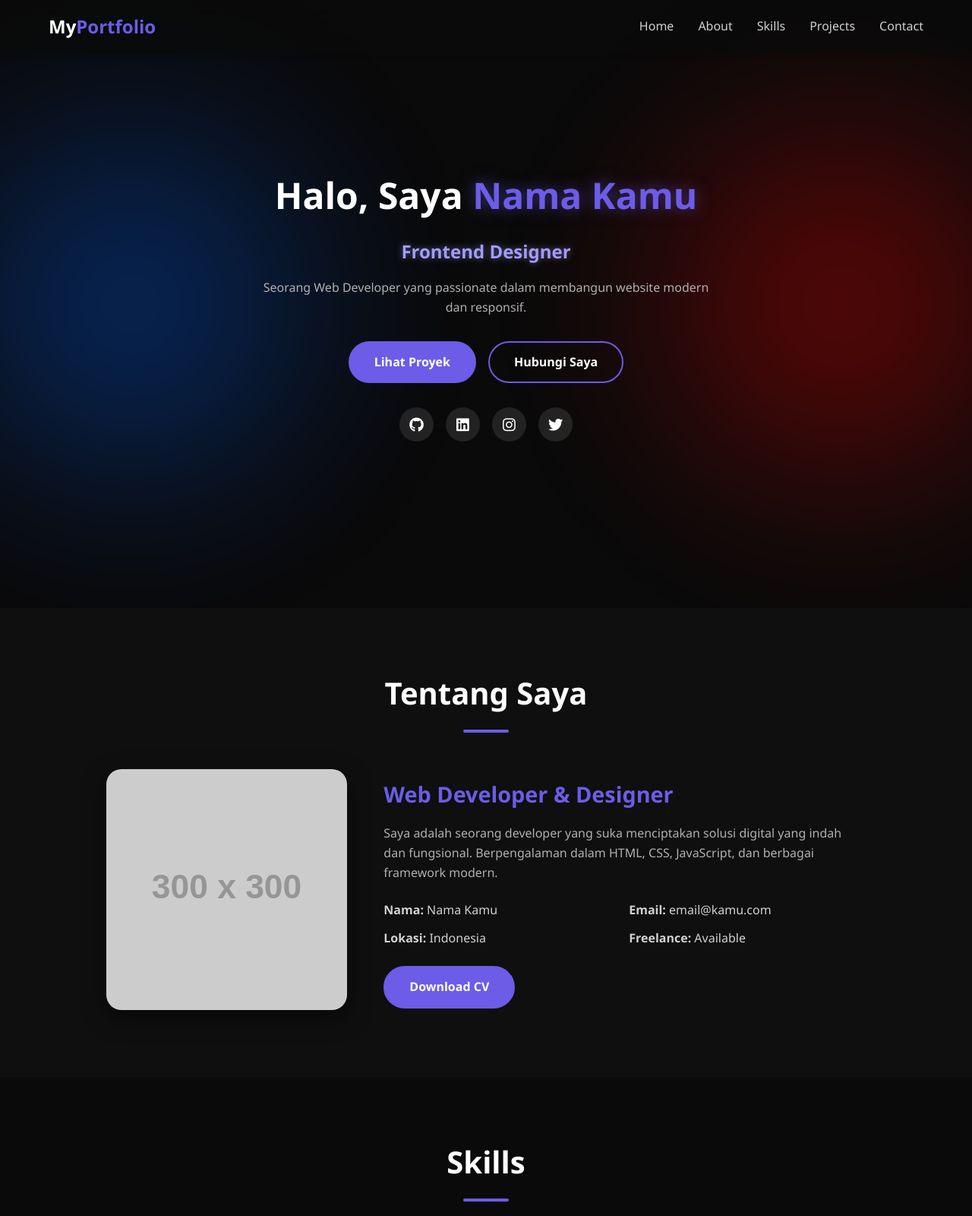
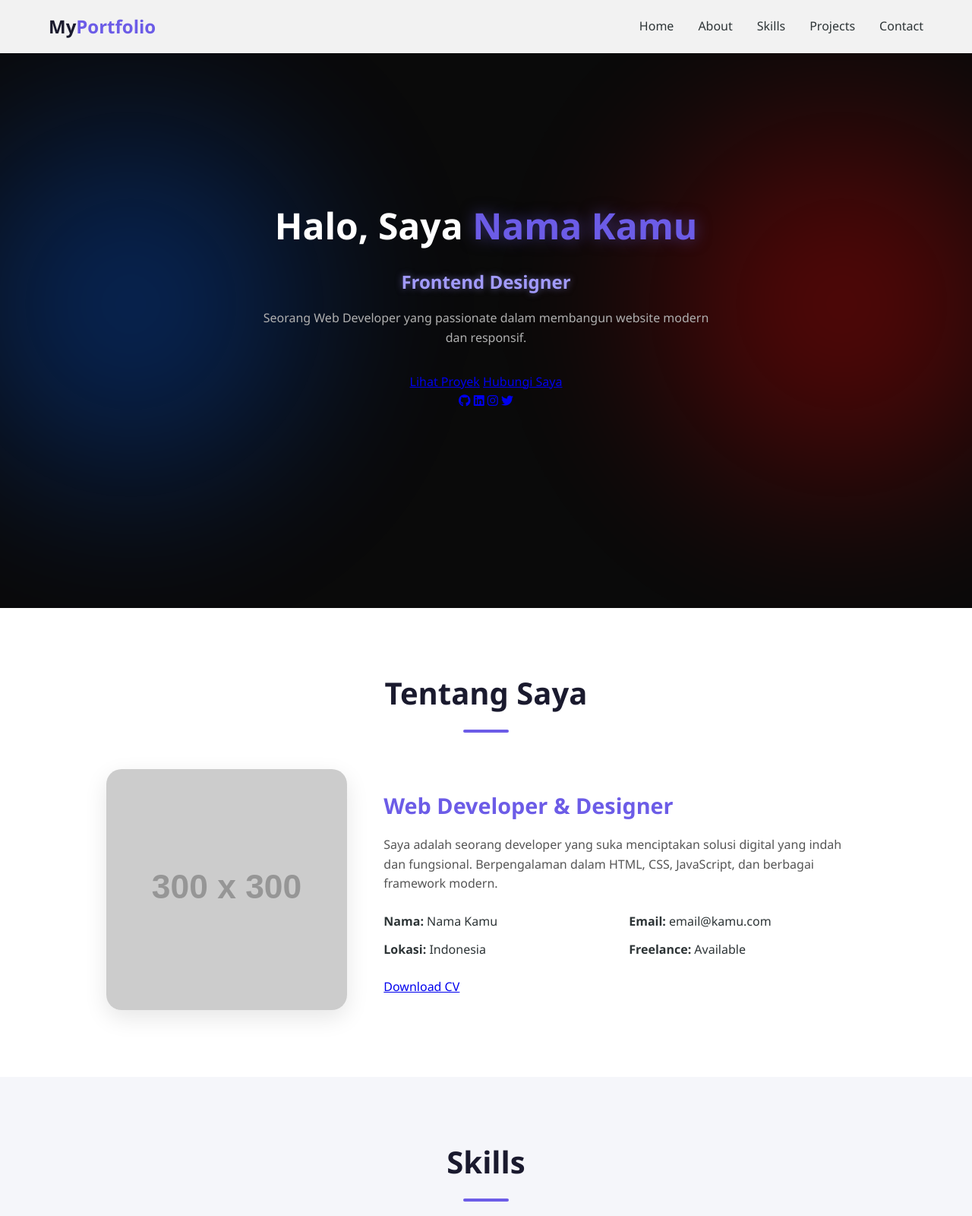
Before and after one commit to MiguelAnoRijalo/Rijal-Project, a plain HTML site: page index.html in a window 1280 px wide. Shown: the top 1600 px of the page at 76% size. Drawn offline with Linux system fonts and the light colour scheme; placeholder pictures from the web are drawn by us.

Commit message:
Update style.css

```diff
--- a/style.css
+++ b/style.css
@@ -1,6 +1,4 @@
-/* =========================================
-   1. RESET & BASE (Perbaikan Garis Putih)
-   ========================================= */
+/* Reset & Base */
 * {
     margin: 0;
     padding: 0;
@@ -16,22 +14,15 @@
     --text: #2d3436;
 }
 
-html {
-    scroll-behavior: smooth;
-    overflow-x: hidden;
+html { scroll-behavior: smooth; }
+
+body {
+    background: var(--light);
+    color: var(--text);
+    line-height: 1.6;
 }
 
-body {
-    background-color: #0a0a0a; /* Background hitam global */
-    color: #f5f6fa;
-    line-height: 1.6;
-    width: 100%;
-    overflow-x: hidden; /* Mencegah scroll samping / garis putih */
-}
-
-/* =========================================
-   2. NAVBAR
-   ========================================= */
+/* Navbar */
 .navbar {
     position: fixed;
     top: 0;
@@ -40,16 +31,16 @@ body {
     justify-content: space-between;
     align-items: center;
     padding: 1rem 5%;
-    background: rgba(10, 10, 10, 0.8); /* Navbar transparan gelap */
+    background: rgba(255,255,255,0.95);
     backdrop-filter: blur(10px);
-    box-shadow: 0 2px 10px rgba(0,0,0,0.5);
+    box-shadow: 0 2px 10px rgba(0,0,0,0.05);
     z-index: 1000;
 }
 
 .logo {
     font-size: 1.5rem;
     font-weight: 700;
-    color: #ffffff;
+    color: var(--dark);
 }
 
 .logo span { color: var(--primary); }
@@ -62,7 +53,7 @@ body {
 
 .nav-links a {
     text-decoration: none;
-    color: #d1d1d1;
+    color: var(--text);
     font-weight: 500;
     transition: color 0.3s;
 }
@@ -73,12 +64,9 @@ body {
     display: none;
     font-size: 1.5rem;
     cursor: pointer;
-    color: #ffffff;
 }
 
-/* =========================================
-   3. HERO SECTION (Background Hitam & Glow)
-   ========================================= */
+/* Hero Section - Background Hitam dengan Glow Merah & Biru */
 .hero {
     min-height: 100vh;
     display: flex;
@@ -86,13 +74,13 @@ body {
     justify-content: center;
     text-align: center;
     padding: 0 5%;
-    background: #0a0a0a;
+    background: #0a0a0a; /* Hitam pekat */
     position: relative;
-    overflow: hidden; /* Mengunci cahaya agar tidak bocor */
-    width: 100%;
+    overflow: hidden;
+    color: white;
 }
 
-/* Cahaya Merah di Kanan */
+/* Efek cahaya merah di kanan */
 .hero::before {
     content: '';
     position: absolute;
@@ -108,7 +96,7 @@ body {
     animation: pulseRed 4s ease-in-out infinite;
 }
 
-/* Cahaya Biru di Kiri */
+/* Efek cahaya biru di kiri */
 .hero::after {
     content: '';
     position: absolute;
@@ -124,6 +112,13 @@ body {
     animation: pulseBlue 4s ease-in-out infinite;
 }
 
+/* Pastikan konten di atas cahaya */
+.hero-content {
+    position: relative;
+    z-index: 1;
+}
+
+/* Animasi pulse agar cahaya terasa hidup */
 @keyframes pulseRed {
     0%, 100% { opacity: 0.7; transform: translateY(-50%) scale(1); }
     50% { opacity: 1; transform: translateY(-50%) scale(1.2); }
@@ -134,115 +129,33 @@ body {
     50% { opacity: 1; transform: translateY(-50%) scale(1.2); }
 }
 
-/* Konten di atas cahaya */
-.hero-content {
-    position: relative;
-    z-index: 1;
+/* Sesuaikan warna teks agar kontras dengan background hitam */
+.hero-content h1 {
+    color: white;
+    font-size: 3rem;
+    margin-bottom: 1rem;
 }
 
-.hero-content h1 {
-    font-size: 3rem;
-    margin-bottom: 1rem;
-    color: #ffffff;
-}
-
-.highlight {
-    color: var(--primary);
+.hero-content h1 .highlight {
+    color: #6c5ce7;
     text-shadow: 0 0 20px rgba(108, 92, 231, 0.5);
 }
 
+.hero-content p {
+    color: #b0b0b0;
+    max-width: 600px;
+    margin: 0 auto 2rem;
+}
+
 .typing-text {
+    color: #a29bfe;
     font-size: 1.5rem;
-    color: var(--secondary);
     margin-bottom: 1rem;
     min-height: 2rem;
     text-shadow: 0 0 10px rgba(162, 155, 254, 0.5);
 }
 
-.hero-content p {
-    max-width: 600px;
-    margin: 0 auto 2rem;
-    color: #b0b0b0;
-}
-
-/* =========================================
-   4. TOMBOL & SOSIAL MEDIA (Perbaikan)
-   ========================================= */
-.hero-buttons {
-    display: flex;
-    gap: 1rem;
-    justify-content: center;
-    margin-bottom: 2rem;
-    margin-top: 2rem;
-}
-
-.btn {
-    display: inline-block;
-    padding: 0.8rem 2rem;
-    border-radius: 30px;
-    text-decoration: none;
-    font-weight: 600;
-    transition: all 0.3s;
-    border: 2px solid transparent;
-    cursor: pointer;
-    font-size: 1rem;
-}
-
-.btn-primary {
-    background: var(--primary);
-    color: #ffffff !important;
-    border-color: var(--primary);
-}
-
-.btn-primary:hover {
-    background: var(--secondary);
-    border-color: var(--secondary);
-    transform: translateY(-3px);
-    box-shadow: 0 10px 20px rgba(108,92,231,0.3);
-}
-
-.btn-outline {
-    border: 2px solid var(--primary);
-    color: #ffffff !important;
-    background: transparent;
-}
-
-.btn-outline:hover {
-    background: var(--primary);
-    color: #ffffff !important;
-    transform: translateY(-3px);
-}
-
-.social-links {
-    display: flex;
-    gap: 1rem;
-    justify-content: center;
-    margin-top: 1rem;
-}
-
-.social-links a {
-    width: 45px;
-    height: 45px;
-    display: flex;
-    align-items: center;
-    justify-content: center;
-    border-radius: 50%;
-    background: rgba(255, 255, 255, 0.1);
-    color: #ffffff;
-    text-decoration: none;
-    font-size: 1.2rem;
-    transition: all 0.3s;
-}
-
-.social-links a:hover {
-    background: var(--primary);
-    color: #ffffff;
-    transform: translateY(-5px);
-}
-
-/* =========================================
-   5. SECTION LAINNYA (About, Skills, Projects)
-   ========================================= */
+/* Section */
 section {
     padding: 5rem 5%;
 }
@@ -251,7 +164,7 @@ section {
     text-align: center;
     font-size: 2.5rem;
     margin-bottom: 3rem;
-    color: #ffffff;
+    color: var(--dark);
     position: relative;
 }
 
@@ -266,7 +179,7 @@ section {
 }
 
 /* About */
-.about { background: #0f0f0f; }
+.about { background: white; }
 
 .about-content {
     display: grid;
@@ -280,7 +193,7 @@ section {
 .about-img img {
     width: 100%;
     border-radius: 20px;
-    box-shadow: 0 10px 30px rgba(0,0,0,0.5);
+    box-shadow: 0 10px 30px rgba(0,0,0,0.1);
 }
 
 .about-text h3 {
@@ -289,14 +202,13 @@ section {
     color: var(--primary);
 }
 
-.about-text p { margin-bottom: 1.5rem; color: #b0b0b0; }
+.about-text p { margin-bottom: 1.5rem; color: #555; }
 
 .about-info {
     display: grid;
     grid-template-columns: 1fr 1fr;
     gap: 0.7rem;
     margin-bottom: 1.5rem;
-    color: #d1d1d1;
 }
 
 /* Skills */
@@ -309,13 +221,12 @@ section {
 }
 
 .skill-card {
-    background: #1a1a1a;
+    background: white;
     padding: 2rem;
     text-align: center;
     border-radius: 15px;
-    box-shadow: 0 5px 20px rgba(0,0,0,0.3);
+    box-shadow: 0 5px 20px rgba(0,0,0,0.05);
     transition: all 0.3s;
-    color: #ffffff;
 }
 
 .skill-card:hover {
@@ -330,7 +241,7 @@ section {
 }
 
 /* Projects */
-.projects { background: #0f0f0f; }
+.projects { background: white; }
 
 .projects-grid {
     display: grid;
@@ -341,24 +252,26 @@ section {
 }
 
 .project-card {
-    background: #1a1a1a;
+    background: var(--light);
     border-radius: 15px;
     overflow: hidden;
-    box-shadow: 0 5px 20px rgba(0,0,0,0.3);
+    box-shadow: 0 5px 20px rgba(0,0,0,0.08);
     transition: all 0.3s;
 }
 
 .project-card:hover {
     transform: translateY(-10px);
-    box-shadow: 0 15px 30px rgba(0,0,0,0.5);
+    box-shadow: 0 15px 30px rgba(0,0,0,0.15);
 }
 
-.project-img { height: 180px; }
+.project-img {
+    height: 180px;
+}
 
 .project-info { padding: 1.5rem; }
 
-.project-info h3 { margin-bottom: 0.5rem; color: #ffffff; }
-.project-info p { color: #b0b0b0; margin-bottom: 1rem; font-size: 0.95rem; }
+.project-info h3 { margin-bottom: 0.5rem; color: var(--dark); }
+.project-info p { color: #666; margin-bottom: 1rem; font-size: 0.95rem; }
 
 .project-tags {
     display: flex;
@@ -368,16 +281,13 @@ section {
 
 .project-tags span {
     background: var(--secondary);
-    color: #1a1a2e;
+    color: white;
     padding: 0.3rem 0.8rem;
     border-radius: 20px;
     font-size: 0.8rem;
-    font-weight: 600;
 }
 
-/* =========================================
-   6. CONTACT & FOOTER
-   ========================================= */
+/* Contact */
 .contact-form {
     max-width: 600px;
     margin: 0 auto;
@@ -389,11 +299,9 @@ section {
 .contact-form input,
 .contact-form textarea {
     padding: 1rem;
-    background: #1a1a1a;
-    border: 2px solid #333;
+    border: 2px solid #e0e0e0;
     border-radius: 10px;
     font-size: 1rem;
-    color: #ffffff;
     font-family: inherit;
     transition: border 0.3s;
 }
@@ -406,28 +314,27 @@ section {
 
 .contact-form button { align-self: flex-start; }
 
+/* Footer */
 footer {
     text-align: center;
     padding: 2rem;
-    background: #050505;
-    color: #b0b0b0;
+    background: var(--dark);
+    color: white;
 }
 
-/* =========================================
-   7. RESPONSIVE MOBILE
-   ========================================= */
+/* Responsive */
 @media (max-width: 768px) {
     .nav-links {
         position: fixed;
         top: 70px;
         right: -100%;
         flex-direction: column;
-        background: #0f0f0f;
+        background: white;
         width: 70%;
         height: 100vh;
         padding: 2rem;
         transition: right 0.3s;
-        box-shadow: -5px 0 15px rgba(0,0,0,0.5);
+        box-shadow: -5px 0 15px rgba(0,0,0,0.1);
     }
 
     .nav-links.active { right: 0; }
@@ -437,10 +344,7 @@ footer {
     .hero-content h1 { font-size: 2rem; }
     .typing-text { font-size: 1.2rem; }
 
-    .hero-buttons {
-        flex-direction: column;
-        align-items: center;
-    }
+    .hero-buttons { flex-direction: column; align-items: center; }
 
     .about-content {
         grid-template-columns: 1fr;
```
